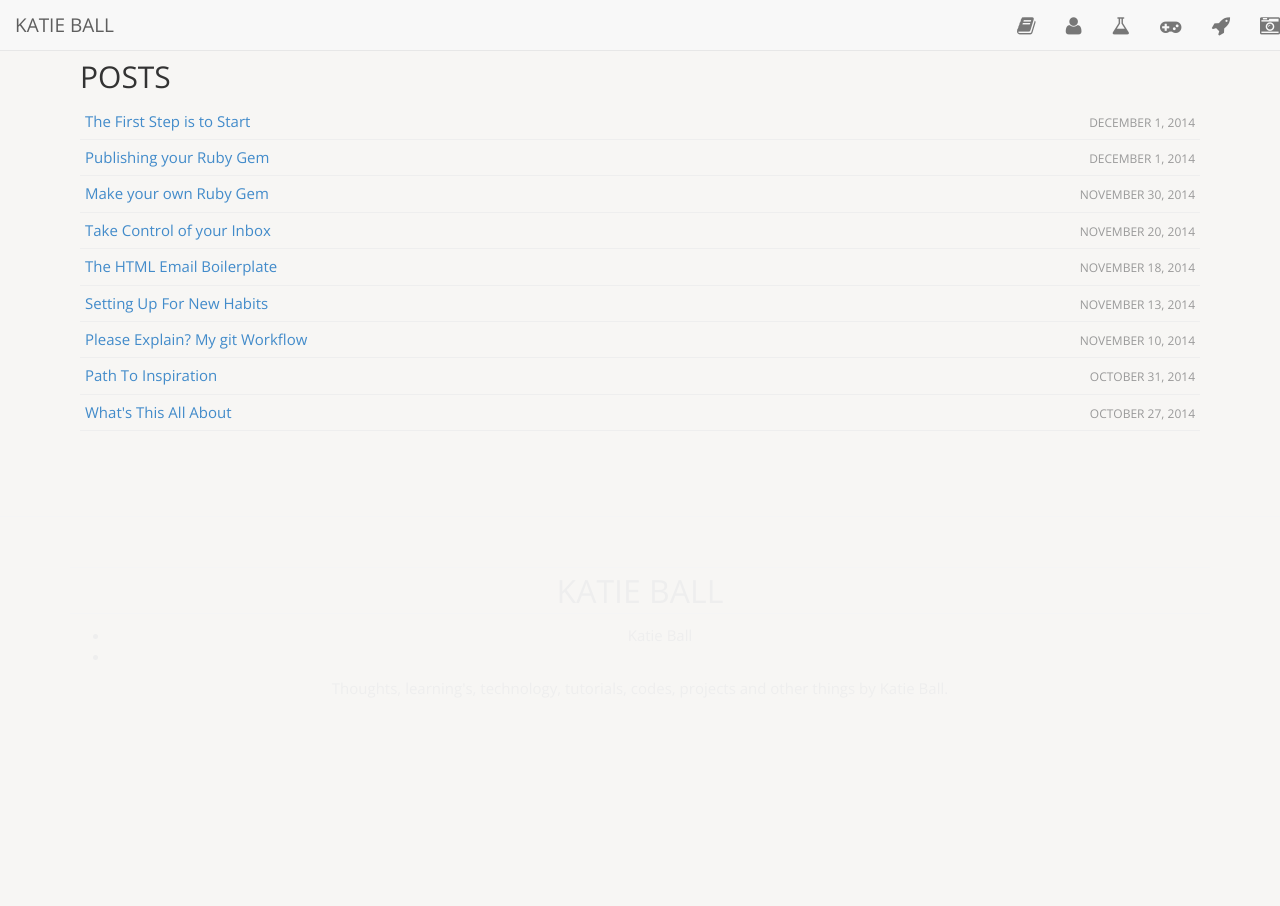
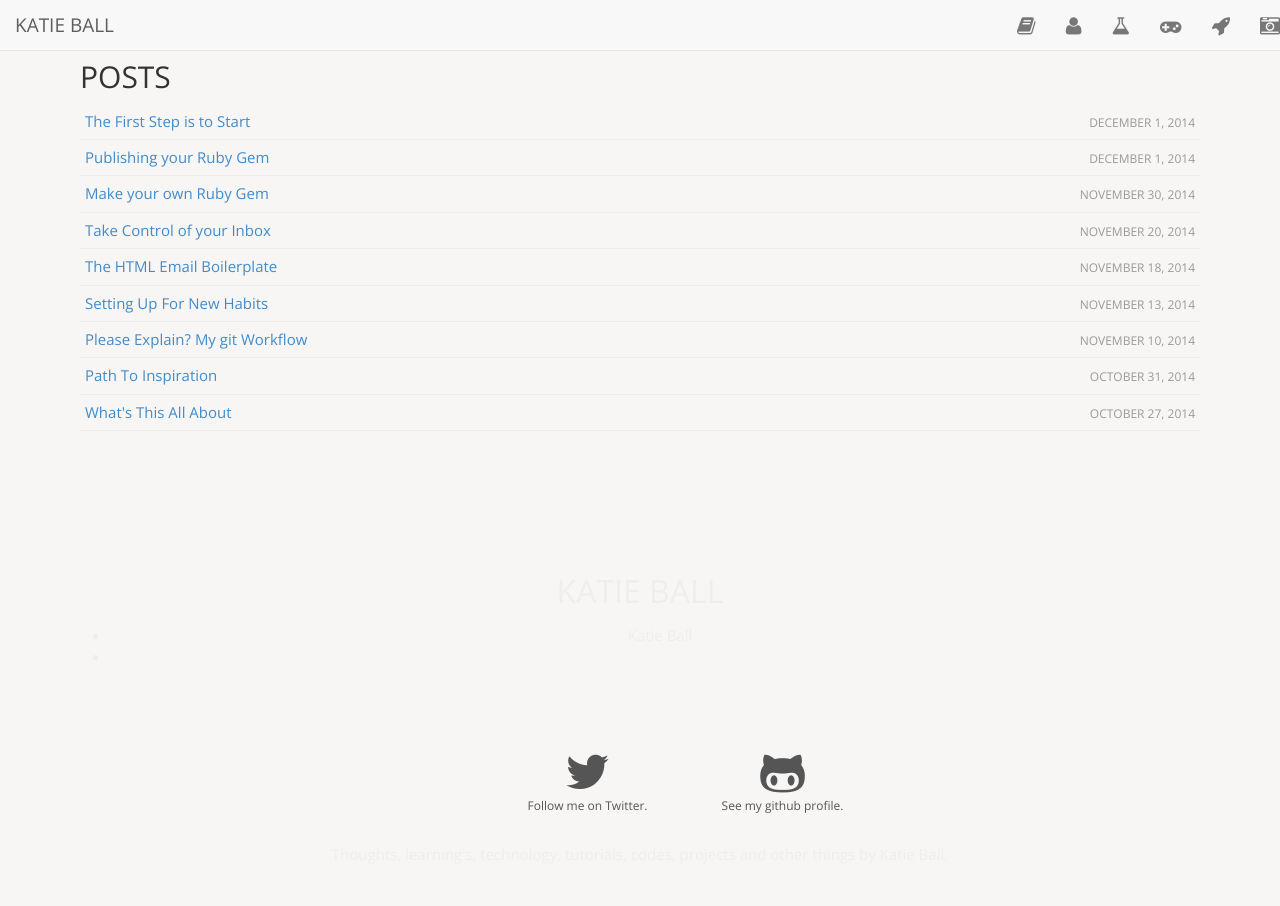
Before and after one commit to roachhd/roachhd.github.io, a Jekyll site: the page built from index.html, in a window 1280 px wide. Built offline with Jekyll 4.4.1, drawn with Linux system fonts in a browser that asks for light colours; nearby versions of some CDN libraries.

Commit message:
Update footer.html

```diff
--- a/_includes/footer.html
+++ b/_includes/footer.html
@@ -12,38 +12,28 @@
         </ul>
       </div>
 
-      <div class="footer-col  footer-col-2">
-        <ul class="social-media-list">
-          {% if site.github_username %}
-          <li>
-            <a href="https://github.com/{{ site.github_username }}">
-              <span class="icon  icon--github">
-                <svg viewBox="0 0 16 16">
-                  <path fill="#828282" d="M7.999,0.431c-4.285,0-7.76,3.474-7.76,7.761 c0,3.428,2.223,6.337,5.307,7.363c0.388,0.071,0.53-0.168,0.53-0.374c0-0.184-0.007-0.672-0.01-1.32 c-2.159,0.469-2.614-1.04-2.614-1.04c-0.353-0.896-0.862-1.135-0.862-1.135c-0.705-0.481,0.053-0.472,0.053-0.472 c0.779,0.055,1.189,0.8,1.189,0.8c0.692,1.186,1.816,0.843,2.258,0.645c0.071-0.502,0.271-0.843,0.493-1.037 C4.86,11.425,3.049,10.76,3.049,7.786c0-0.847,0.302-1.54,0.799-2.082C3.768,5.507,3.501,4.718,3.924,3.65 c0,0,0.652-0.209,2.134,0.796C6.677,4.273,7.34,4.187,8,4.184c0.659,0.003,1.323,0.089,1.943,0.261 c1.482-1.004,2.132-0.796,2.132-0.796c0.423,1.068,0.157,1.857,0.077,2.054c0.497,0.542,0.798,1.235,0.798,2.082 c0,2.981-1.814,3.637-3.543,3.829c0.279,0.24,0.527,0.713,0.527,1.437c0,1.037-0.01,1.874-0.01,2.129 c0,0.208,0.14,0.449,0.534,0.373c3.081-1.028,5.302-3.935,5.302-7.362C15.76,3.906,12.285,0.431,7.999,0.431z"/>
-                </svg>
-              </span>
-
-              <span class="username">{{ site.github_username }}</span>
-            </a>
-          </li>
-          {% endif %}
-
-          {% if site.twitter_username %}
-          <li>
-            <a href="https://twitter.com/{{ site.twitter_username }}">
-              <span class="icon  icon--twitter">
-                <svg viewBox="0 0 16 16">
-                  <path fill="#828282" d="M15.969,3.058c-0.586,0.26-1.217,0.436-1.878,0.515c0.675-0.405,1.194-1.045,1.438-1.809
-                  c-0.632,0.375-1.332,0.647-2.076,0.793c-0.596-0.636-1.446-1.033-2.387-1.033c-1.806,0-3.27,1.464-3.27,3.27 c0,0.256,0.029,0.506,0.085,0.745C5.163,5.404,2.753,4.102,1.14,2.124C0.859,2.607,0.698,3.168,0.698,3.767 c0,1.134,0.577,2.135,1.455,2.722C1.616,6.472,1.112,6.325,0.671,6.08c0,0.014,0,0.027,0,0.041c0,1.584,1.127,2.906,2.623,3.206 C3.02,9.402,2.731,9.442,2.433,9.442c-0.211,0-0.416-0.021-0.615-0.059c0.416,1.299,1.624,2.245,3.055,2.271 c-1.119,0.877-2.529,1.4-4.061,1.4c-0.264,0-0.524-0.015-0.78-0.046c1.447,0.928,3.166,1.469,5.013,1.469 c6.015,0,9.304-4.983,9.304-9.304c0-0.142-0.003-0.283-0.009-0.423C14.976,4.29,15.531,3.714,15.969,3.058z"/>
-                </svg>
-              </span>
-
-              <span class="username">{{ site.twitter_username }}</span>
-            </a>
-          </li>
-          {% endif %}
-        </ul>
+ <div id="footer" class="hidden-print">
+  <section class="meta">
+    <div class="container">
+      <div class="row">
+        <div class="col-lg-2 col-lg-offset-4">
+          <a href="https://twitter.com/{{ site.author.twitter }}">
+            <i class="fa fa-twitter fa-4x"></i>
+            <div>Follow me on Twitter.</div>
+          </a>
+        </div>
+        <div class="col-lg-2 next">
+          <a href="https://github.com/{{ site.author.github }}">
+            <i class="fa fa-github-alt fa-4x"></i>
+            <div>
+              See my github profile.
+            </div>
+          </a>
+        </div>
       </div>
+    </div>
+  </section>
+</div>
 
       <div class="footer-col  footer-col-3">
         <p class="text">{{ site.description }}</p>
```
